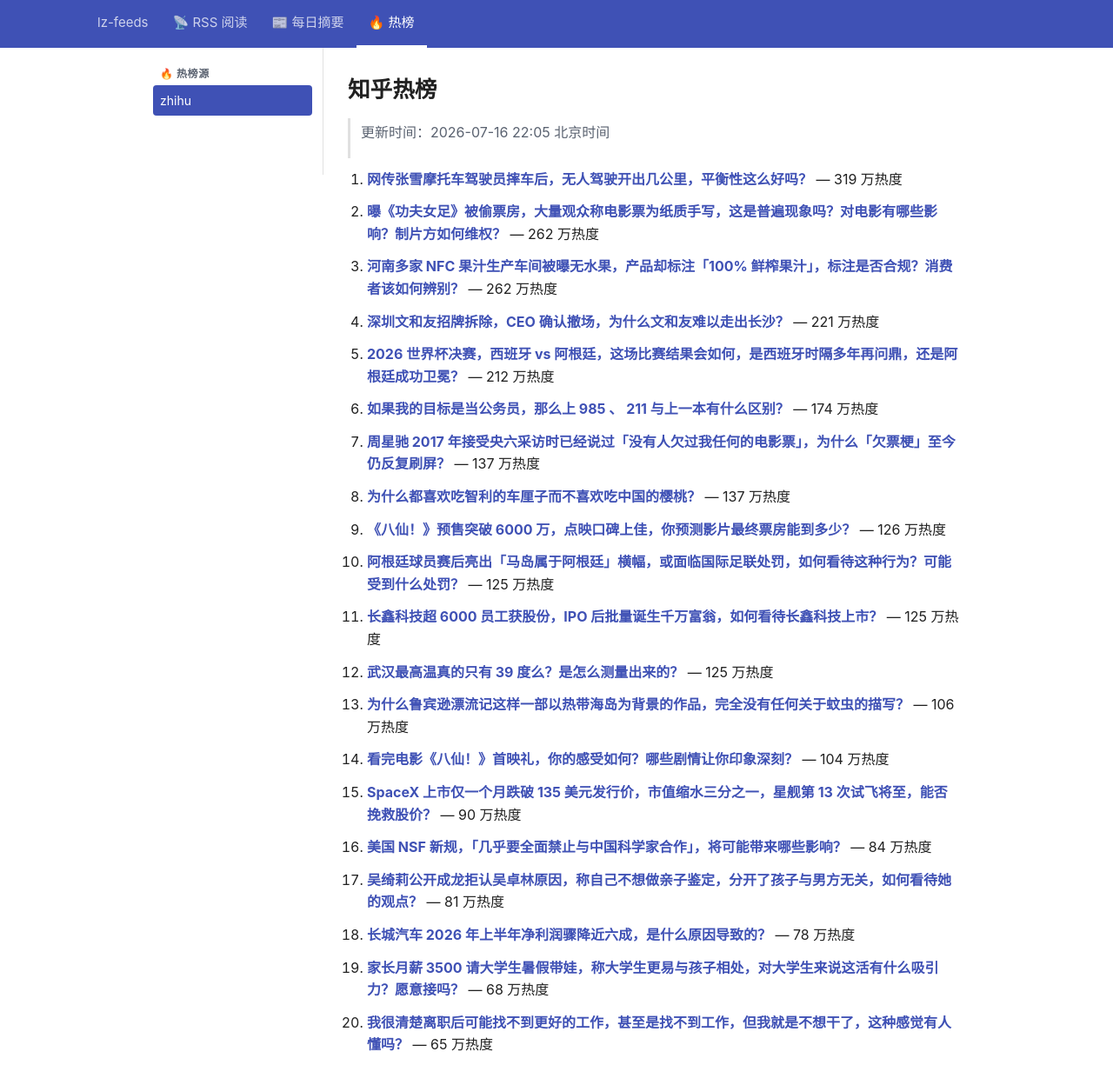
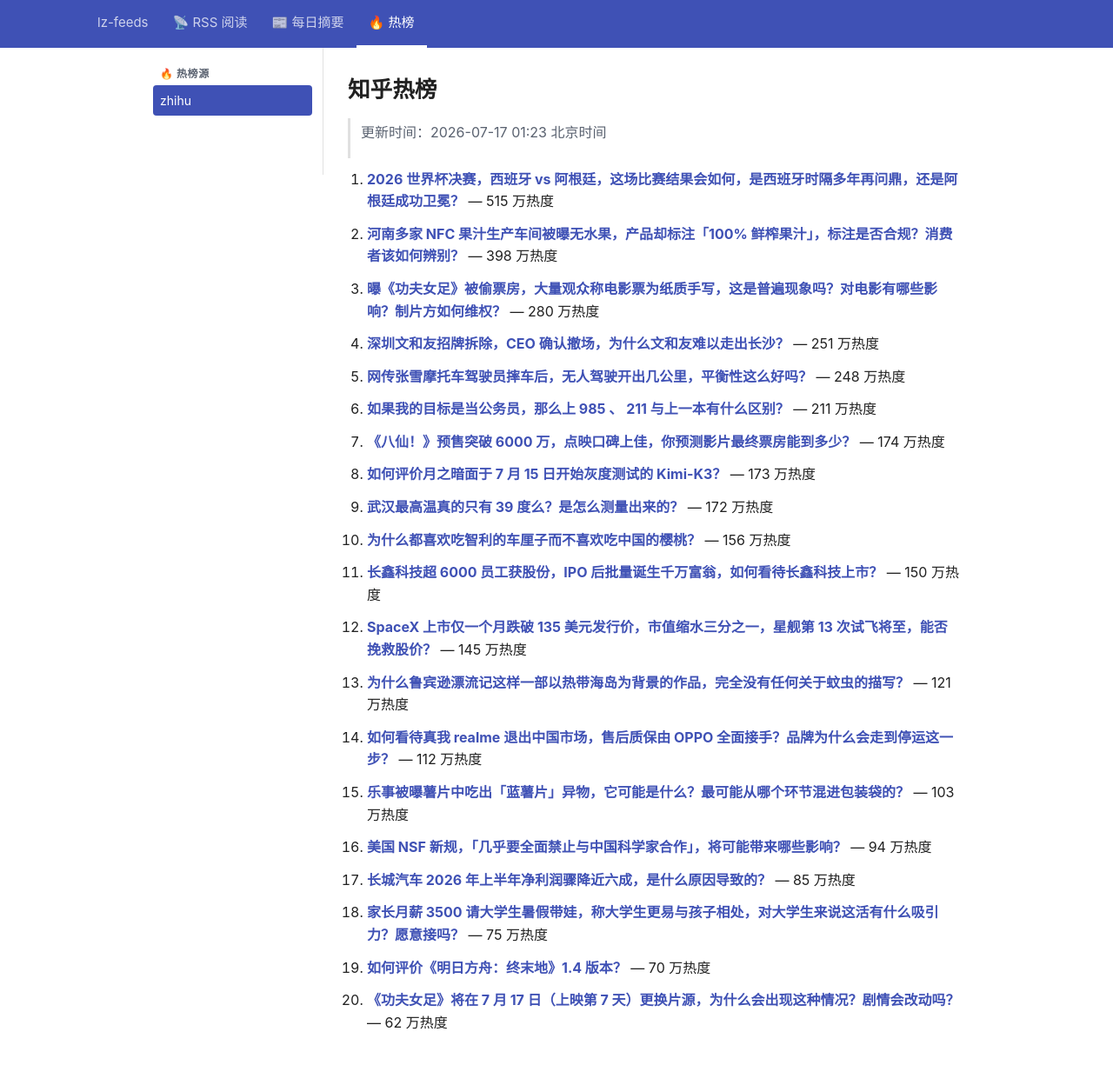
Before and after one commit to lizhang0101/lz-feeds, a Jekyll site: the page built from _hotlist/zhihu.md, in a window 1280 px wide and 1279 px high. Shown: the top 1248 px of the window at 87% size. Built offline with Jekyll 4.4.1, drawn with Linux system fonts in a browser that asks for light colours.

Commit message:
hotlist: 2026-07-16T17:23Z

```diff
--- a/_hotlist/zhihu.md
+++ b/_hotlist/zhihu.md
@@ -1,48 +1,48 @@
 ---
-updated: 2026-07-16 22:05 北京时间
+updated: 2026-07-17 01:23 北京时间
 count: 20
 ---
 
 # 知乎热榜
 
-> 更新时间：2026-07-16 22:05 北京时间
+> 更新时间：2026-07-17 01:23 北京时间
 
-1. **[网传张雪摩托车驾驶员摔车后，无人驾驶开出几公里，平衡性这么好吗？](https://www.zhihu.com/question/2060758431435158135)** — 319 万热度
+1. **[2026 世界杯决赛，西班牙 vs 阿根廷，这场比赛结果会如何，是西班牙时隔多年再问鼎，还是阿根廷成功卫冕？](https://www.zhihu.com/question/2060979028366988938)** — 515 万热度
 
-2. **[曝《功夫女足》被偷票房，大量观众称电影票为纸质手写，这是普遍现象吗？对电影有哪些影响？制片方如何维权？](https://www.zhihu.com/question/2060808065167746714)** — 262 万热度
+2. **[河南多家 NFC 果汁生产车间被曝无水果，产品却标注「100% 鲜榨果汁」，标注是否合规？消费者该如何辨别？](https://www.zhihu.com/question/2060999608738608921)** — 398 万热度
 
-3. **[河南多家 NFC 果汁生产车间被曝无水果，产品却标注「100% 鲜榨果汁」，标注是否合规？消费者该如何辨别？](https://www.zhihu.com/question/2060999608738608921)** — 262 万热度
+3. **[曝《功夫女足》被偷票房，大量观众称电影票为纸质手写，这是普遍现象吗？对电影有哪些影响？制片方如何维权？](https://www.zhihu.com/question/2060808065167746714)** — 280 万热度
 
-4. **[深圳文和友招牌拆除，CEO 确认撤场，为什么文和友难以走出长沙？](https://www.zhihu.com/question/2060496768580718879)** — 221 万热度
+4. **[深圳文和友招牌拆除，CEO 确认撤场，为什么文和友难以走出长沙？](https://www.zhihu.com/question/2060496768580718879)** — 251 万热度
 
-5. **[2026 世界杯决赛，西班牙 vs 阿根廷，这场比赛结果会如何，是西班牙时隔多年再问鼎，还是阿根廷成功卫冕？](https://www.zhihu.com/question/2060979028366988938)** — 212 万热度
+5. **[网传张雪摩托车驾驶员摔车后，无人驾驶开出几公里，平衡性这么好吗？](https://www.zhihu.com/question/2060758431435158135)** — 248 万热度
 
-6. **[如果我的目标是当公务员，那么上 985 、 211 与上一本有什么区别？](https://www.zhihu.com/question/1931818975265789556)** — 174 万热度
+6. **[如果我的目标是当公务员，那么上 985 、 211 与上一本有什么区别？](https://www.zhihu.com/question/1931818975265789556)** — 211 万热度
 
-7. **[周星驰 2017 年接受央六采访时已经说过「没有人欠过我任何的电影票」，为什么「欠票梗」至今仍反复刷屏？](https://www.zhihu.com/question/2060105352843203639)** — 137 万热度
+7. **[《八仙！》预售突破 6000 万，点映口碑上佳，你预测影片最终票房能到多少？](https://www.zhihu.com/question/2059956129291919389)** — 174 万热度
 
-8. **[为什么都喜欢吃智利的车厘子而不喜欢吃中国的樱桃？](https://www.zhihu.com/question/1993136934327960099)** — 137 万热度
+8. **[如何评价月之暗面于 7 月 15 日开始灰度测试的 Kimi-K3？](https://www.zhihu.com/question/2060635206651065501)** — 173 万热度
 
-9. **[《八仙！》预售突破 6000 万，点映口碑上佳，你预测影片最终票房能到多少？](https://www.zhihu.com/question/2059956129291919389)** — 126 万热度
+9. **[武汉最高温真的只有 39 度么？是怎么测量出来的？](https://www.zhihu.com/question/2060683386755232040)** — 172 万热度
 
-10. **[阿根廷球员赛后亮出「马岛属于阿根廷」横幅，或面临国际足联处罚，如何看待这种行为？可能受到什么处罚？](https://www.zhihu.com/question/2061016973601765273)** — 125 万热度
+10. **[为什么都喜欢吃智利的车厘子而不喜欢吃中国的樱桃？](https://www.zhihu.com/question/1993136934327960099)** — 156 万热度
 
-11. **[长鑫科技超 6000 员工获股份，IPO 后批量诞生千万富翁，如何看待长鑫科技上市？](https://www.zhihu.com/question/2059993412737283983)** — 125 万热度
+11. **[长鑫科技超 6000 员工获股份，IPO 后批量诞生千万富翁，如何看待长鑫科技上市？](https://www.zhihu.com/question/2059993412737283983)** — 150 万热度
 
-12. **[武汉最高温真的只有 39 度么？是怎么测量出来的？](https://www.zhihu.com/question/2060683386755232040)** — 125 万热度
+12. **[SpaceX 上市仅一个月跌破 135 美元发行价，市值缩水三分之一，星舰第 13 次试飞将至，能否挽救股价？](https://www.zhihu.com/question/2061111911014470002)** — 145 万热度
 
-13. **[为什么鲁宾逊漂流记这样一部以热带海岛为背景的作品，完全没有任何关于蚊虫的描写？](https://www.zhihu.com/question/2058654142529384461)** — 106 万热度
+13. **[为什么鲁宾逊漂流记这样一部以热带海岛为背景的作品，完全没有任何关于蚊虫的描写？](https://www.zhihu.com/question/2058654142529384461)** — 121 万热度
 
-14. **[看完电影《八仙！》首映礼，你的感受如何？哪些剧情让你印象深刻？](https://www.zhihu.com/question/2061176420773240935)** — 104 万热度
+14. **[如何看待真我 realme 退出中国市场，售后质保由 OPPO 全面接手？品牌为什么会走到停运这一步？](https://www.zhihu.com/question/2061159948042461715)** — 112 万热度
 
-15. **[SpaceX 上市仅一个月跌破 135 美元发行价，市值缩水三分之一，星舰第 13 次试飞将至，能否挽救股价？](https://www.zhihu.com/question/2061111911014470002)** — 90 万热度
+15. **[乐事被曝薯片中吃出「蓝薯片」异物，它可能是什么？最可能从哪个环节混进包装袋的？](https://www.zhihu.com/question/2060136922228565203)** — 103 万热度
 
-16. **[美国 NSF 新规，「几乎要全面禁止与中国科学家合作」，将可能带来哪些影响？](https://www.zhihu.com/question/2060040310399263380)** — 84 万热度
+16. **[美国 NSF 新规，「几乎要全面禁止与中国科学家合作」，将可能带来哪些影响？](https://www.zhihu.com/question/2060040310399263380)** — 94 万热度
 
-17. **[吴绮莉公开成龙拒认吴卓林原因，称自己不想做亲子鉴定，分开了孩子与男方无关，如何看待她的观点？](https://www.zhihu.com/question/2060818697267015737)** — 81 万热度
+17. **[长城汽车 2026 年上半年净利润骤降近六成，是什么原因导致的？](https://www.zhihu.com/question/2060421321046205380)** — 85 万热度
 
-18. **[长城汽车 2026 年上半年净利润骤降近六成，是什么原因导致的？](https://www.zhihu.com/question/2060421321046205380)** — 78 万热度
+18. **[家长月薪 3500 请大学生暑假带娃，称大学生更易与孩子相处，对大学生来说这活有什么吸引力？愿意接吗？](https://www.zhihu.com/question/2060824517308412396)** — 75 万热度
 
-19. **[家长月薪 3500 请大学生暑假带娃，称大学生更易与孩子相处，对大学生来说这活有什么吸引力？愿意接吗？](https://www.zhihu.com/question/2060824517308412396)** — 68 万热度
+19. **[如何评价《明日方舟：终末地》1.4 版本？](https://www.zhihu.com/question/2061105212308316591)** — 70 万热度
 
-20. **[我很清楚离职后可能找不到更好的工作，甚至是找不到工作，但我就是不想干了，这种感觉有人懂吗？](https://www.zhihu.com/question/2055261098841052943)** — 65 万热度
+20. **[《功夫女足》将在 7 月 17 日（上映第 7 天）更换片源，为什么会出现这种情况？剧情会改动吗？](https://www.zhihu.com/question/2060771091736425253)** — 62 万热度
```
